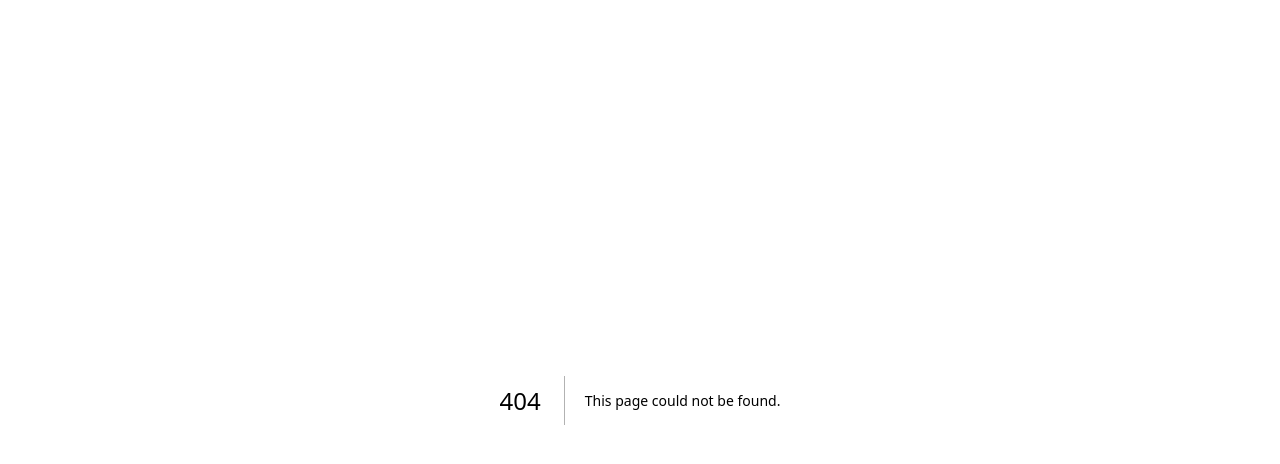
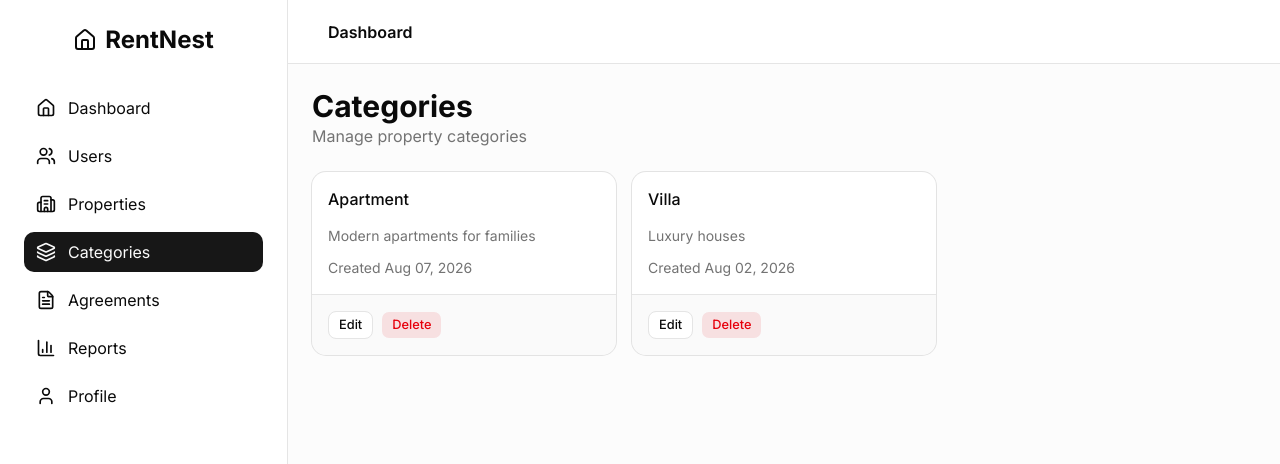
Before and after one commit to thedev-mohammadali/rnest-frontend, a Next.js app: page /dashboard/categories in a window 1280 px wide. Before the commit this address had no page. Shown: the top 464 px of the page. Built offline with nearby package versions, Linux system fonts and the light colour scheme.

Commit message:
feat: add admin category management UI

```diff
--- /dev/null
+++ b/src/app/(protected)/dashboard/categories/create/page.tsx
@@ -0,0 +1,13 @@
+import CategoryForm from "@/components/dashboard/admin/categories/category-form";
+
+const CreateCategoryPage = () => {
+  return (
+    <div className="space-y-6">
+      <h1 className="text-3xl font-bold">Create Category</h1>
+
+      <CategoryForm />
+    </div>
+  );
+};
+
+export default CreateCategoryPage;
--- /dev/null
+++ b/src/app/(protected)/dashboard/categories/page.tsx
@@ -0,0 +1,19 @@
+import CategoryList from "@/components/dashboard/admin/categories/category-list";
+
+const CategoriesPage = () => {
+  return (
+    <div className="space-y-6">
+      <div className="flex items-center justify-between">
+        <div>
+          <h1 className="text-3xl font-bold">Categories</h1>
+
+          <p className="text-muted-foreground">Manage property categories</p>
+        </div>
+      </div>
+
+      <CategoryList />
+    </div>
+  );
+};
+
+export default CategoriesPage;
--- /dev/null
+++ b/src/components/dashboard/admin/categories/category-actions.tsx
@@ -0,0 +1,19 @@
+"use client";
+
+import { Button } from "@/components/ui/button";
+
+const CategoryActions = () => {
+  return (
+    <div className="flex gap-2">
+      <Button variant="outline" size="sm">
+        Edit
+      </Button>
+
+      <Button variant="destructive" size="sm">
+        Delete
+      </Button>
+    </div>
+  );
+};
+
+export default CategoryActions;
--- /dev/null
+++ b/src/components/dashboard/admin/categories/category-card.tsx
@@ -0,0 +1,42 @@
+import {
+  Card,
+  CardContent,
+  CardFooter,
+  CardHeader,
+  CardTitle,
+} from "@/components/ui/card";
+
+import CategoryActions from "./category-actions";
+
+type Props = {
+  category: {
+    id: string;
+    name: string;
+    description: string;
+    createdAt: string;
+  };
+};
+
+const CategoryCard = ({ category }: Props) => {
+  return (
+    <Card>
+      <CardHeader>
+        <CardTitle>{category.name}</CardTitle>
+      </CardHeader>
+
+      <CardContent className="space-y-3">
+        <p className="text-muted-foreground">{category.description}</p>
+
+        <p className="text-muted-foreground text-sm">
+          Created {category.createdAt}
+        </p>
+      </CardContent>
+
+      <CardFooter>
+        <CategoryActions />
+      </CardFooter>
+    </Card>
+  );
+};
+
+export default CategoryCard;
--- /dev/null
+++ b/src/components/dashboard/admin/categories/category-form.tsx
@@ -0,0 +1,38 @@
+"use client";
+
+import { Card, CardContent, CardHeader, CardTitle } from "@/components/ui/card";
+
+import { Button } from "@/components/ui/button";
+import { Input } from "@/components/ui/input";
+import { Label } from "@/components/ui/label";
+import { Textarea } from "@/components/ui/textarea";
+
+const CategoryForm = () => {
+  return (
+    <Card className="max-w-xl">
+      <CardHeader>
+        <CardTitle>Create Category</CardTitle>
+      </CardHeader>
+
+      <CardContent>
+        <form className="space-y-5">
+          <div>
+            <Label>Name</Label>
+
+            <Input placeholder="Apartment" />
+          </div>
+
+          <div>
+            <Label>Description</Label>
+
+            <Textarea placeholder="Describe category" />
+          </div>
+
+          <Button>Create Category</Button>
+        </form>
+      </CardContent>
+    </Card>
+  );
+};
+
+export default CategoryForm;
--- /dev/null
+++ b/src/components/dashboard/admin/categories/category-list.tsx
@@ -0,0 +1,29 @@
+import CategoryCard from "./category-card";
+
+const categories = [
+  {
+    id: "1",
+    name: "Apartment",
+    description: "Modern apartments for families",
+    createdAt: "Aug 07, 2026",
+  },
+
+  {
+    id: "2",
+    name: "Villa",
+    description: "Luxury houses",
+    createdAt: "Aug 02, 2026",
+  },
+];
+
+const CategoryList = () => {
+  return (
+    <div className="grid gap-4 md:grid-cols-2 xl:grid-cols-3">
+      {categories.map((category) => (
+        <CategoryCard key={category.id} category={category} />
+      ))}
+    </div>
+  );
+};
+
+export default CategoryList;
```
